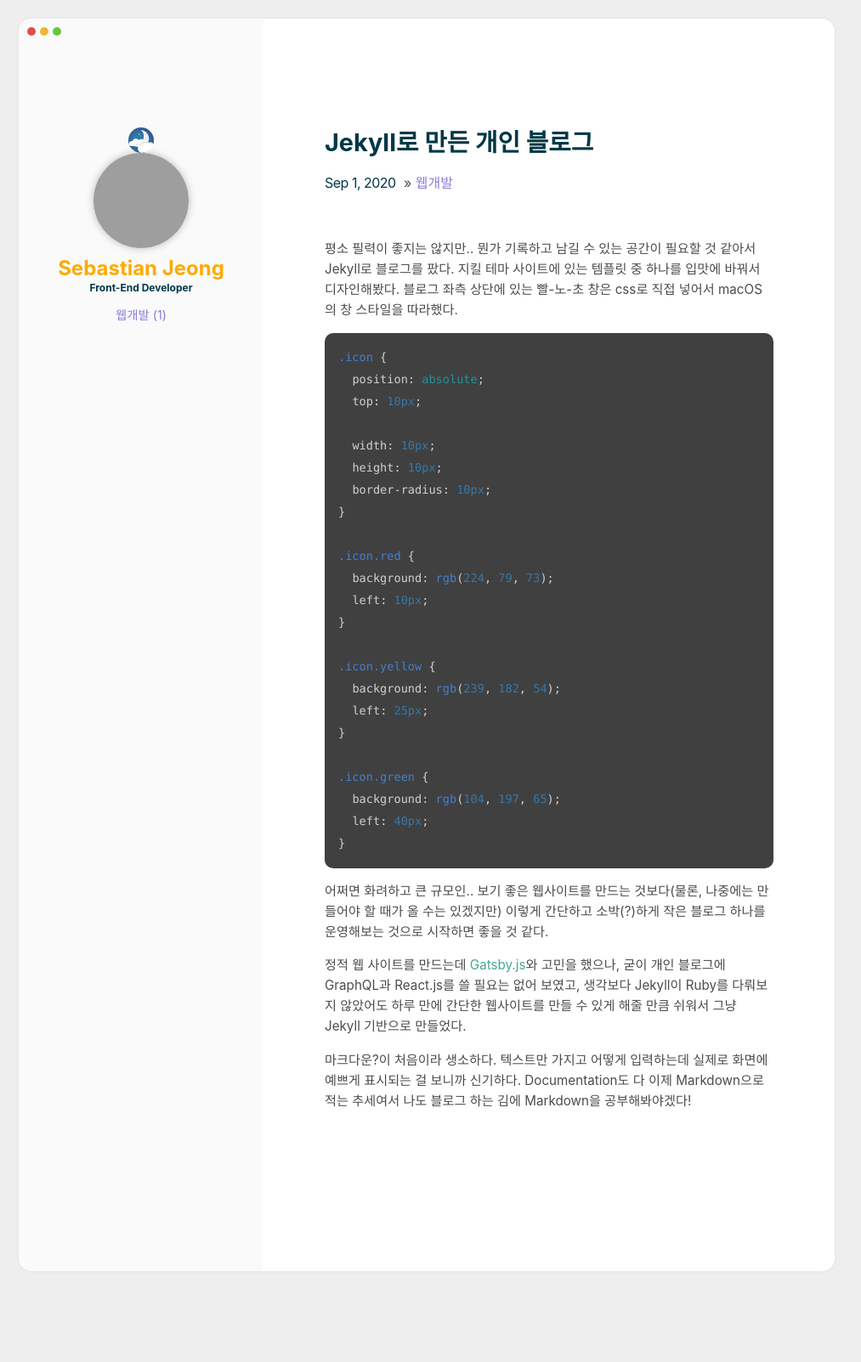
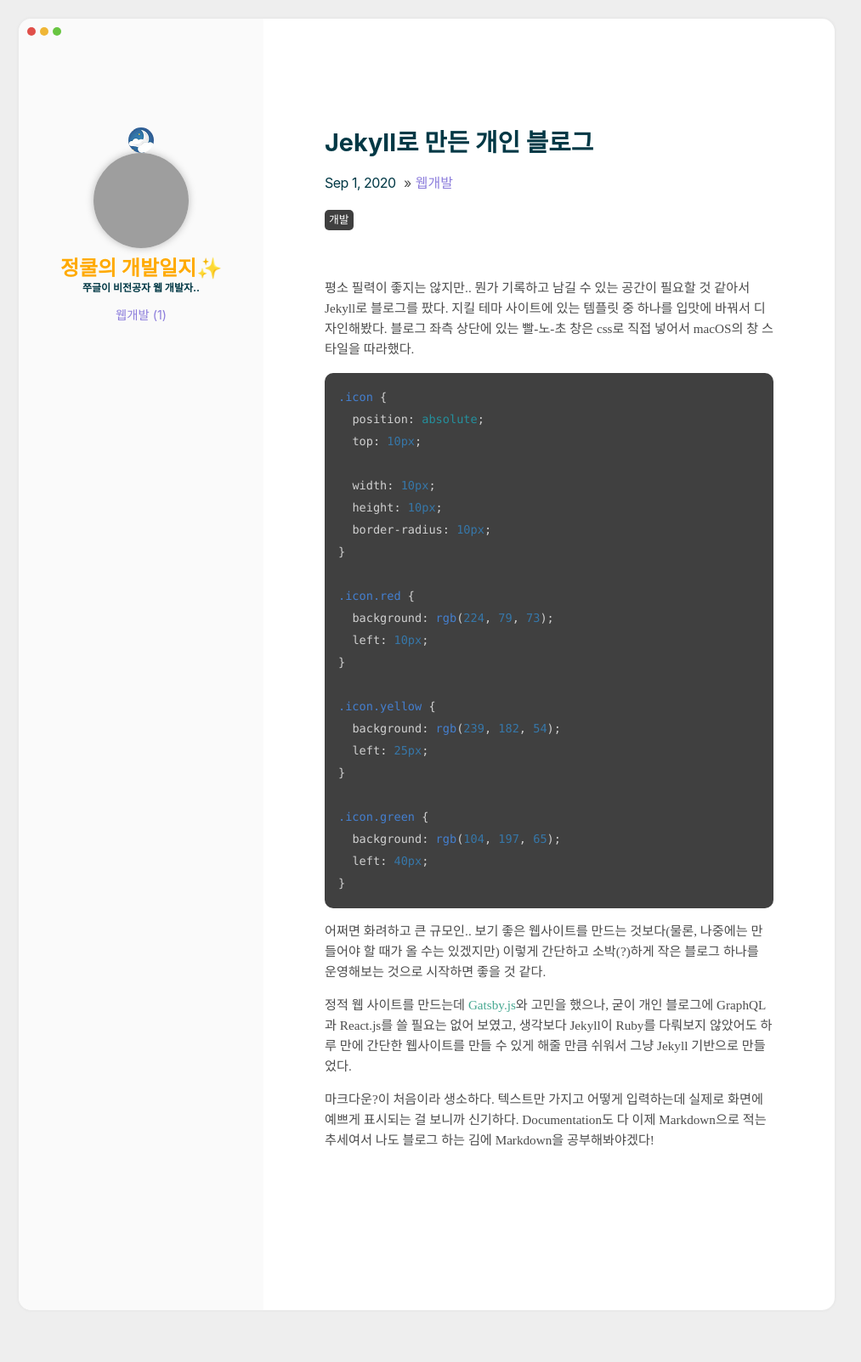
Before and after one commit to sebastianrcnt/sebastianrcnt.github.io, a Jekyll site: the page built from _posts/2020-09-01-t4.md, in a window 1280 px wide. Shown: the whole page at 85% size, without its empty margins (138-1151 px from the left). Built offline with Jekyll 4.4.1, drawn with Linux system fonts in a browser that asks for light colours; some web fonts are replaced; before the commit the page ends 1556 px from its top, so only the background shows below that; grey boxes are pictures that could not be loaded.

Commit message:
포스트 수정

```diff
--- a/_config.yml
+++ b/_config.yml
@@ -1,4 +1,4 @@
-title: Sebastian Jeong #Your awesome title
+title: 정쿨의 개발일지✨ #Your awesome title
 email: sebastianrcnt@gmail.com
 description: > # this means to ignore newlines until "baseurl"
   Write an awesome description for your new site here. You can edit this
@@ -17,10 +17,10 @@ google_analytics: #UA—XXXXXXXX-X
 disqus_shortname: #disqus shortname
 
 user:
-  name: Sebastian Jeong
+  name: 정쿨의 개발일지✨
   pic: /assets/img/profile.jpg
   picAlt: "catbook"
-  job: Front-End Developer
+  job: 쭈글이 비전공자 웹 개발자..
   # aboutme: true # comment this out if you don't need the 'about' page.
 
 exclude:
--- a/_layouts/post.html
+++ b/_layouts/post.html
@@ -8,29 +8,39 @@ layout: page
     <p class="post_title">{{ page.title }}</p>
     {% endif %}
   </div>
-  <div class="post_data">
+  <div class="post_data" style="margin-bottom: 30px">
     {% if page.date %}
     <span class="post_date">{{ page.date | date: "%b %-d, %Y" }}</span>
-    {% endif %}
-    {% if page.categories %}
+    {% endif %} {% if page.categories %}
     <span class="post_categories">
       &raquo; {% for cat_name in page.categories %}
-      <a href="{{ site.baseurl }}/categories/{{ cat_name }}">{{ cat_name }}</a>{% if forloop.last == false %},
-      {% endif %}{% endfor %}
+      <a href="{{ site.baseurl }}/categories/{{ cat_name }}">{{ cat_name }}</a
+      >{% if forloop.last == false %}, {% endif %}{% endfor %}
     </span>
     {% endif %}
   </div>
-  <div class="post_content">
-    {{ content }}
+  <div class="post_data">
+    {% for keyword in page.keywords %}
+    <div
+      style="
+        display: inline-block;
+        background: {{ keyword.color }};
+        font-size: 0.8rem;
+        border-radius: 5px;
+        color: white;
+        padding: 5px;
+        margin-right: 5px;
+      "
+    >
+      {{ keyword.text }}
+    </div>
+    {% endfor %}
   </div>
-
+  <div class="post_content">{{ content }}</div>
 
   {% if page.comment %}
   <div class="post_comment">
-
     {% include disqus.html username = site.disqus.shortname %}
-
   </div>
   {% endif %}
-
 </div>
--- a/_posts/2020-09-01-t4.md
+++ b/_posts/2020-09-01-t4.md
@@ -1,6 +1,7 @@
 ---
 title: Jekyll로 만든 개인 블로그
 categories: [웹개발]
+keywords: [{ color: "#3f3f3f", text: "개발" }]
 comments: true
 ---
 
--- a/assets/css/main.scss
+++ b/assets/css/main.scss
@@ -114,6 +114,14 @@ html.dark {
 @font-face {
   font-family: "Arita-dotum-Medium";
   src: url("https://cdn.jsdelivr.net/gh/projectnoonnu/noonfonts_one@1.0/Arita-dotum-Medium.woff")
+    format("woff");
+  font-weight: normal;
+  font-style: normal;
+}
+
+@font-face {
+  font-family: "RIDIBatang";
+  src: url("https://cdn.jsdelivr.net/gh/projectnoonnu/noonfonts_twelve@1.0/RIDIBatang.woff")
     format("woff");
   font-weight: normal;
   font-style: normal;
@@ -720,3 +728,8 @@ img {
     color: var(--footer_font_a);
   }
 }
+
+// CUSTOMIZE
+.post_content {
+  font-family: "RIDIBatang";
+}
--- /dev/null
+++ b/categories/학교공부.html
@@ -0,0 +1,6 @@
+---
+layout: page
+type: 학교공부
+---
+
+{% include archive.html %}
```
Also changed, not shown: _includes/archive.html (+17 -27 lines), 1 other file.
